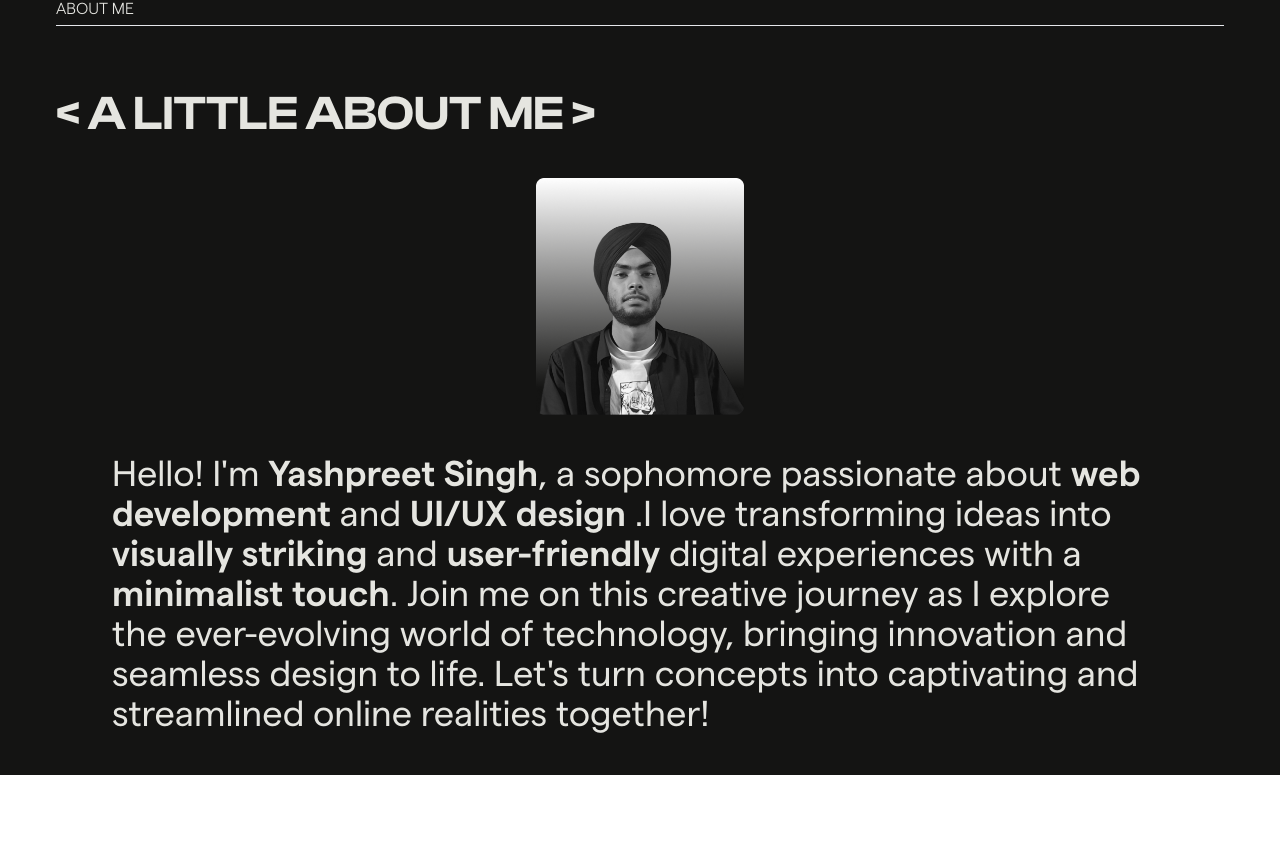
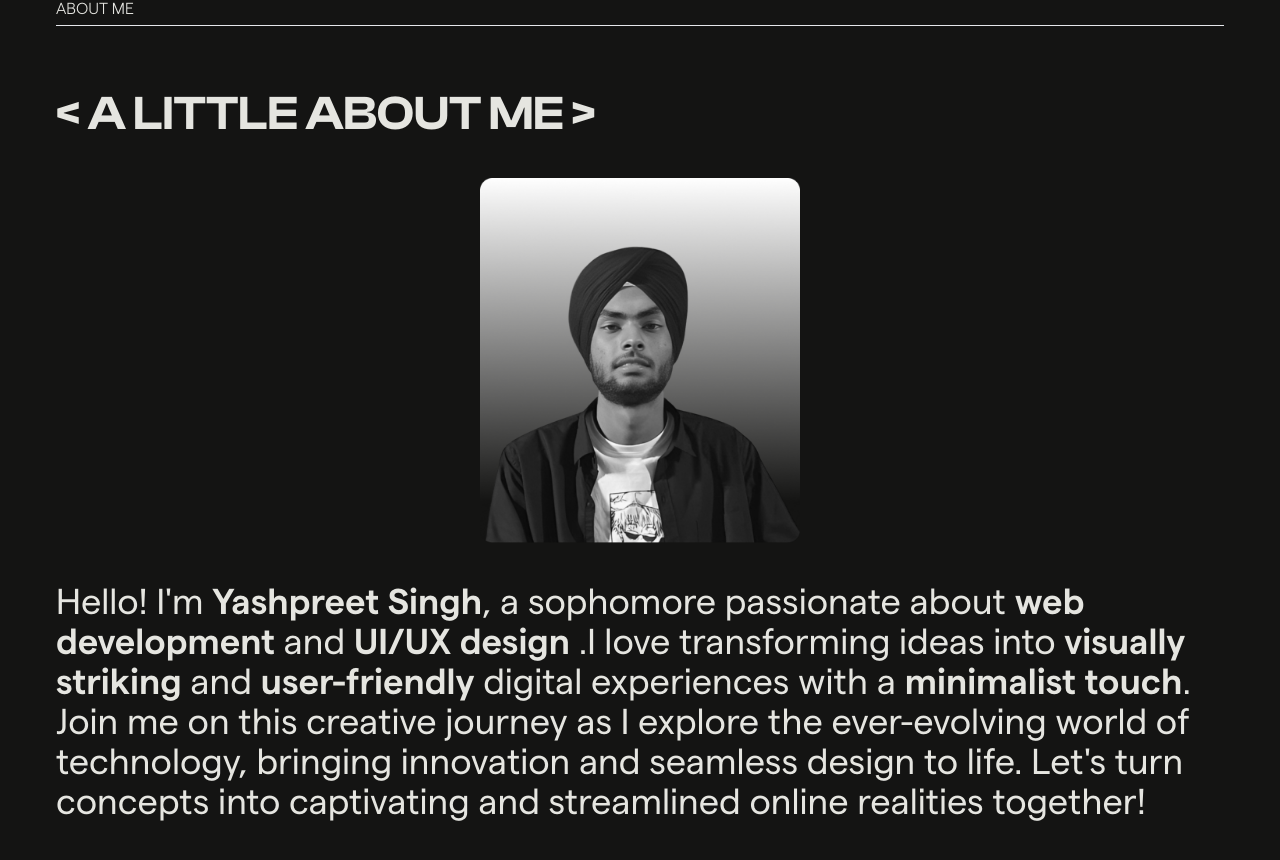
Before and after one commit to s4bbi/Portfolio-24, a React (Vite) app: page / in a window 1280 px wide. Shown: the part 7078-7938 px from the top of the page. Before the commit the page ends 7853 px from the top, so only its background shows below. Built offline with nearby package versions, Linux system fonts and the light colour scheme.

Commit message:
Added About Page

```diff
--- a/index.html
+++ b/index.html
@@ -2,7 +2,7 @@
 <html lang="en">
   <head>
     <meta charset="UTF-8" />
-    <link rel="icon" type="image/svg+xml" href="./src/assets/logo.svg" />
+    <link rel="icon" type="image/svg+xml" href="./src/assets/favicon.svg" />
     <meta name="viewport" content="width=device-width, initial-scale=1.0" />
     <title>s4bbi Portfolio</title>
   </head>
--- a/src/components/About.jsx
+++ b/src/components/About.jsx
@@ -9,10 +9,10 @@ const About = () => {
             <hr className="h-[1px] bg-white"/>
         </div>
         <p className="font-cdSB text-xl md:text-3xl lg:text-5xl text-white ">&lt; A  LITTLE  ABOUT  ME &gt;</p>
-        <div className='py-10 flex items-center justify-center w-52 mx-auto'>
+        <div className='py-10 flex items-center justify-center w-52 md:w-64 lg:w-80 mx-auto'>
             <img src={yashpreet} alt="Yours Truly Image" />
         </div>
-        <div className="px-6 md:px-14 flex flex-col items-center font-mR">
+        <div className="flex flex-col items-center font-mR">
             <div className="text-white text-2xl md:text-3xl lg:text-4xl font-normal font-Matter">
                 Hello! I'm <span className='font-mSB'> Yashpreet Singh</span>, a sophomore passionate about <span className='font-mSB'> web development </span> and <span className='font-mSB'> UI/UX design </span>.I love transforming ideas into <span className='font-mSB'> visually striking</span> and <span className='font-mSB'> user-friendly </span> digital experiences with a <span className='font-mSB'>minimalist touch</span>.
                 Join me on this creative journey as I explore the ever-evolving world of technology, bringing innovation and seamless design to life. Let's turn concepts into captivating and streamlined online realities together!
```
Also changed, not shown: src/assets/favicon.svg (added).
